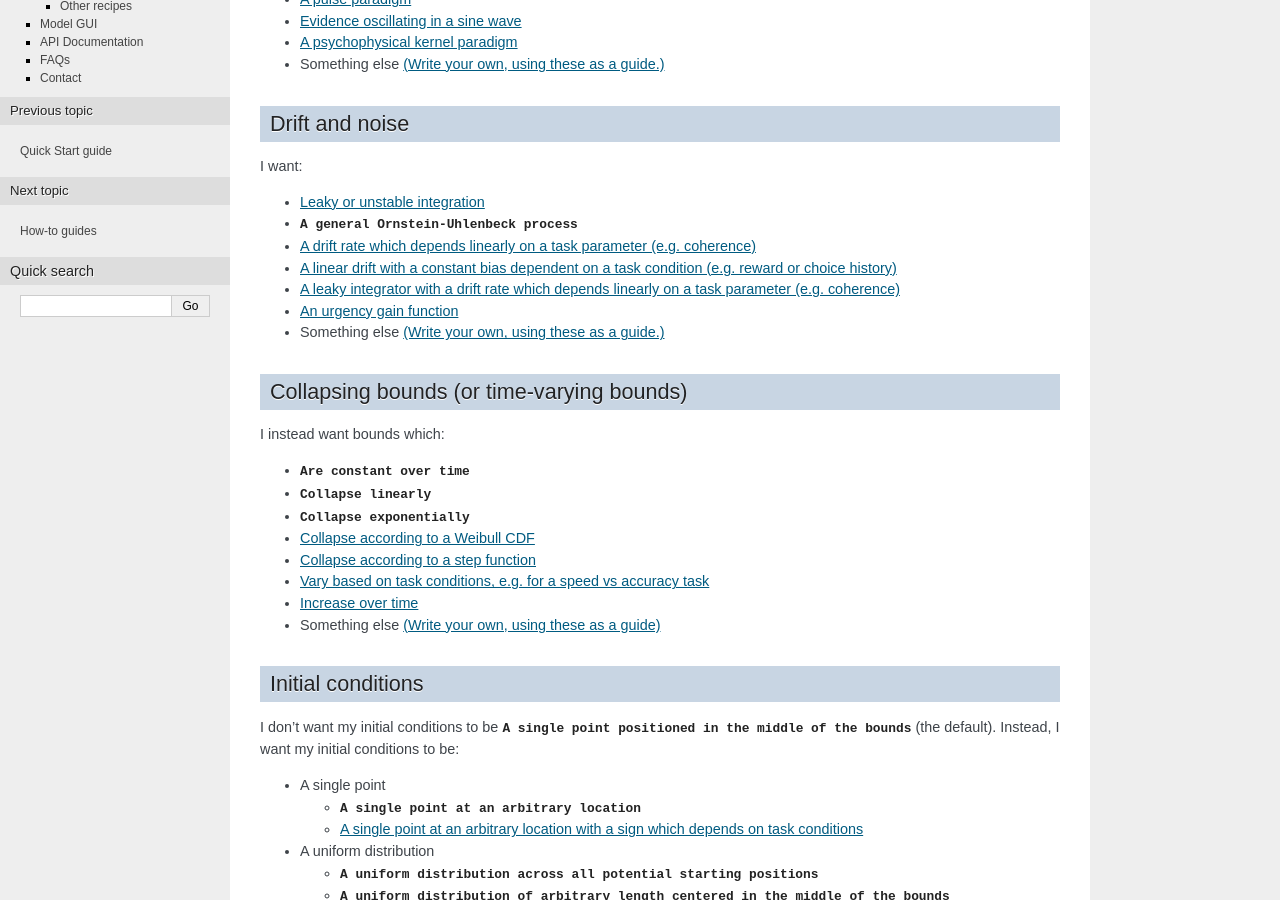
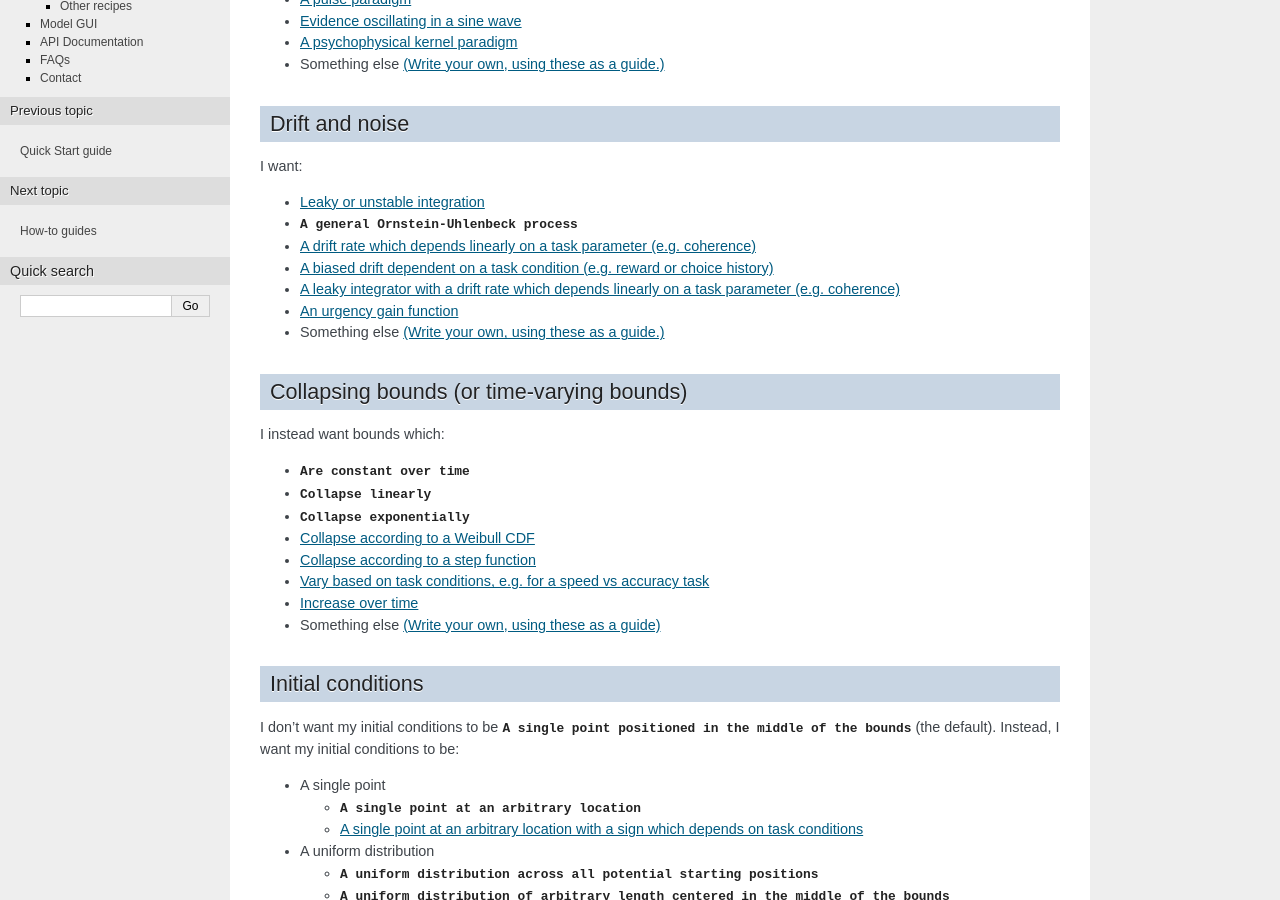
Before and after one commit to mwshinn/PyDDM, a Sphinx documentation site: the page built from doc/cookbook/index.rst, in a window 1280 px wide and 900 px high, scrolled down 359 px. Built offline with Sphinx 7.4.7, drawn with Linux system fonts in a browser that asks for light colours; formulas are drawn with MathJax 3.

Commit message:
Updates to biased drift rate docs

```diff
--- a/doc/cookbook/driftnoise.rst
+++ b/doc/cookbook/driftnoise.rst
@@ -106,10 +106,10 @@ effects), we may want the drift rate to be biased in a certain
 direction (called "me" in some models) depending on task parameters.
 In the case of reward bias, whereby high reward trials have a higher
 drift rate, we need two task parameters: one describing the coherence
-of the trial (`coh`) and one indicator of whether the trial was high
-reward (1) or low reward (0) (`highreward`).  Then we have to
+of the trial ("coh") and one indicator of whether the trial was high
+reward (1) or low reward (0) ("highreward").  Then we have to
 parameters: the amount by which coherence impacts the drift rate
-(`driftcoh`) and the amount of reward bias (`rewbias`).
+("driftcoh") and the amount of reward bias ("rewbias").
 
 .. literalinclude:: ../downloads/cookbook.py
    :language: python
--- a/doc/cookbook/index.rst
+++ b/doc/cookbook/index.rst
@@ -37,7 +37,7 @@ I want:
 
 - :ref:`A drift rate which depends linearly on a task parameter (e.g. coherence) <drift-coh>`
 
-- :ref:`A linear drift with a constant bias dependent on a task condition (e.g. reward or choice history) <drift-coh-rew>`
+- :ref:`A biased drift dependent on a task condition (e.g. reward or choice history) <drift-coh-rew>`
 
 - :ref:`A leaky integrator with a drift rate which depends linearly on a task parameter (e.g. coherence) <drift-coh-leak>`
 
```
